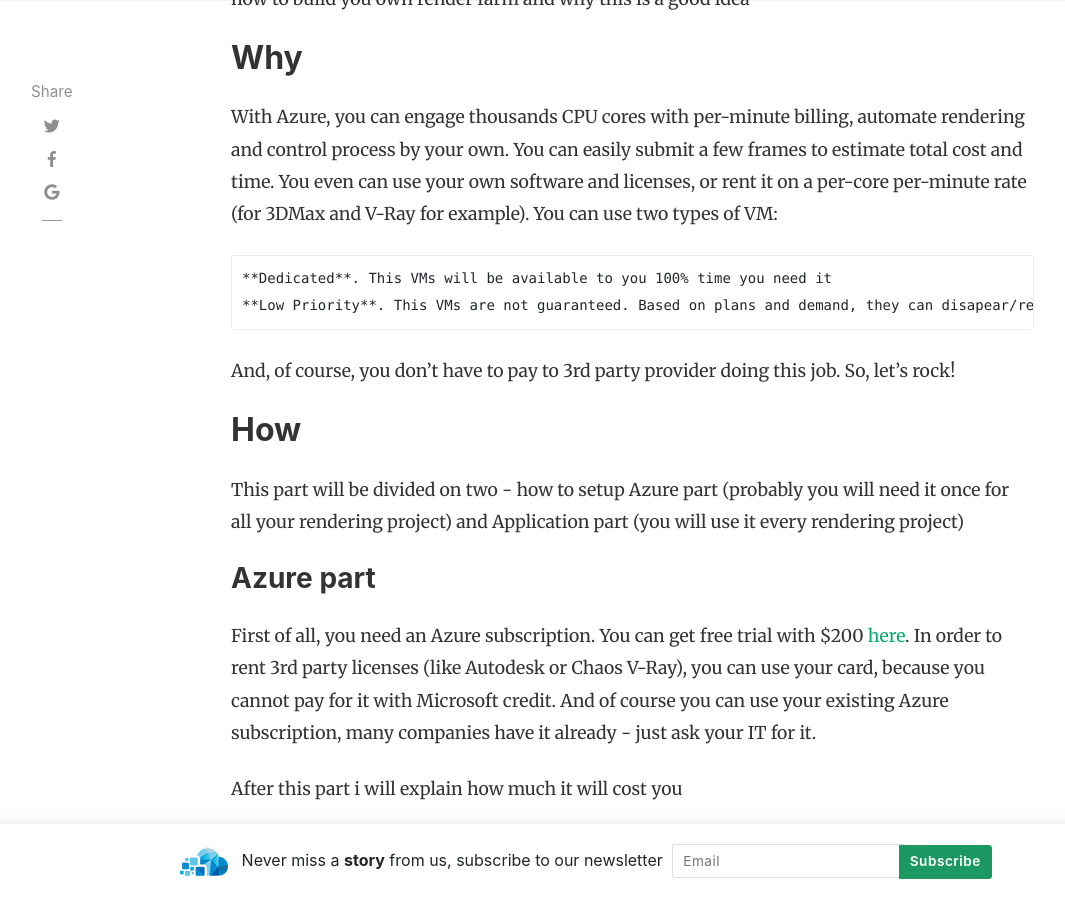
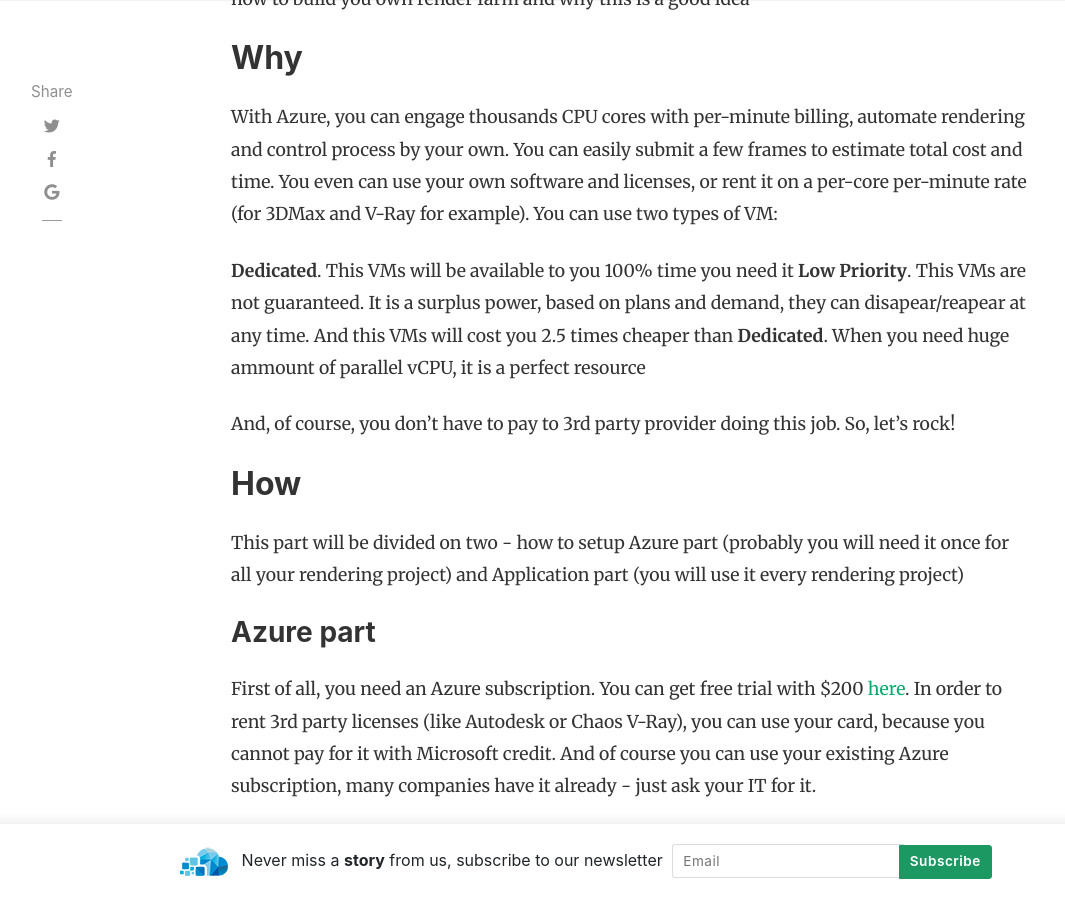
Before and after one commit to AzCEE/azcee.github.io, a Jekyll site: the page built from _posts/2019-02-08-Rendering.md, in a window 1280 px wide and 900 px high, scrolled down 1337 px. Shown: the whole window, without its empty margins (54-1119 px from the left). Built offline with Jekyll 4.4.1, drawn with Linux system fonts in a browser that asks for light colours; nearby versions of some CDN libraries; comment, search, counter and statistics services are not loaded.

Commit message:
Update 2019-02-08-Rendering.md

```diff
--- a/_posts/2019-02-08-Rendering.md
+++ b/_posts/2019-02-08-Rendering.md
@@ -28,8 +28,8 @@
 You can easily submit a few frames to estimate total cost and time. You even can use your own software and licenses, or rent it on a per-core per-minute rate (for 3DMax and V-Ray for example).
 You can use two types of VM:
 
-	**Dedicated**. This VMs will be available to you 100% time you need it
-	**Low Priority**. This VMs are not guaranteed. Based on plans and demand, they can disapear/reapear at any time. And they will cost you 2.5 times cheaper than **Dedicated**. When you need huge ammount of parallel vCPU, it is a perfect resource
+**Dedicated**. This VMs will be available to you 100% time you need it
+**Low Priority**. This VMs are not guaranteed. It is a surplus power, based on plans and demand, they can disapear/reapear at any time. And this VMs will cost you 2.5 times cheaper than **Dedicated**. When you need huge ammount of parallel vCPU, it is a perfect resource
 
 And, of course, you don't have to pay to 3rd party provider doing this job. So, let's rock!
 
```
